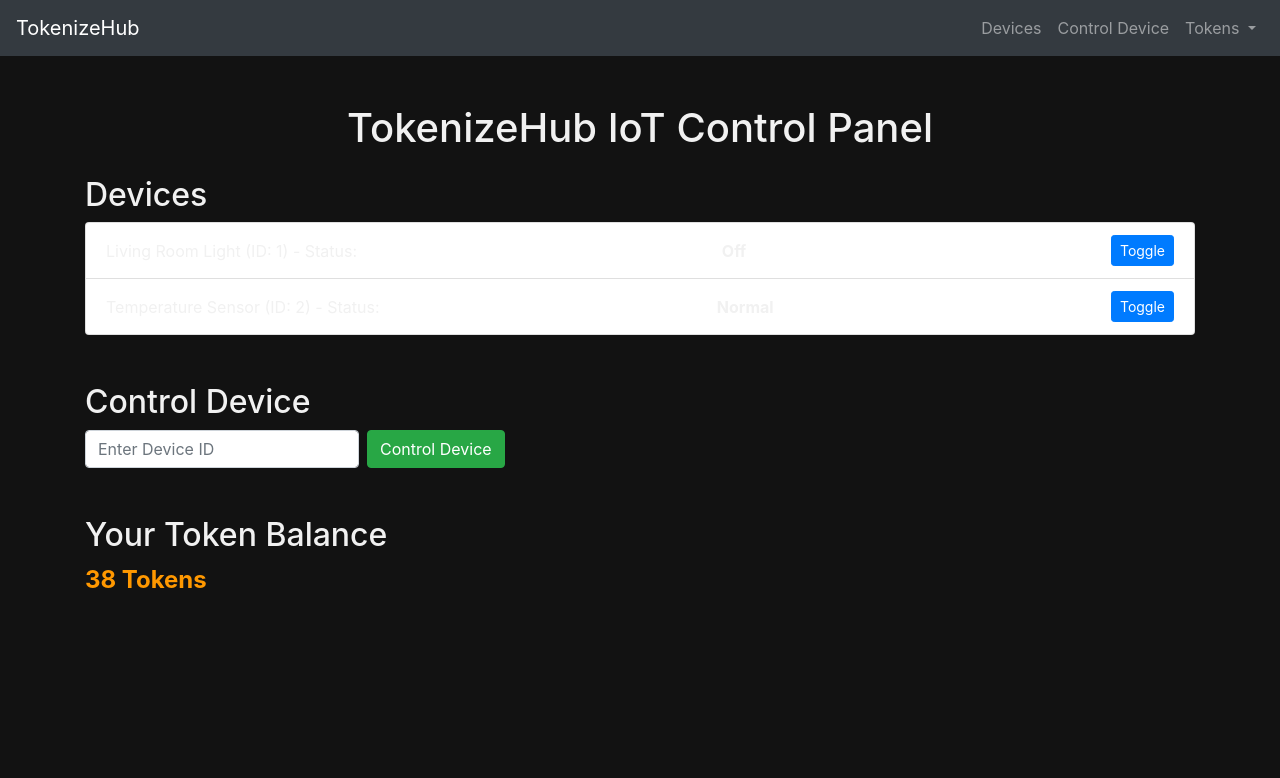
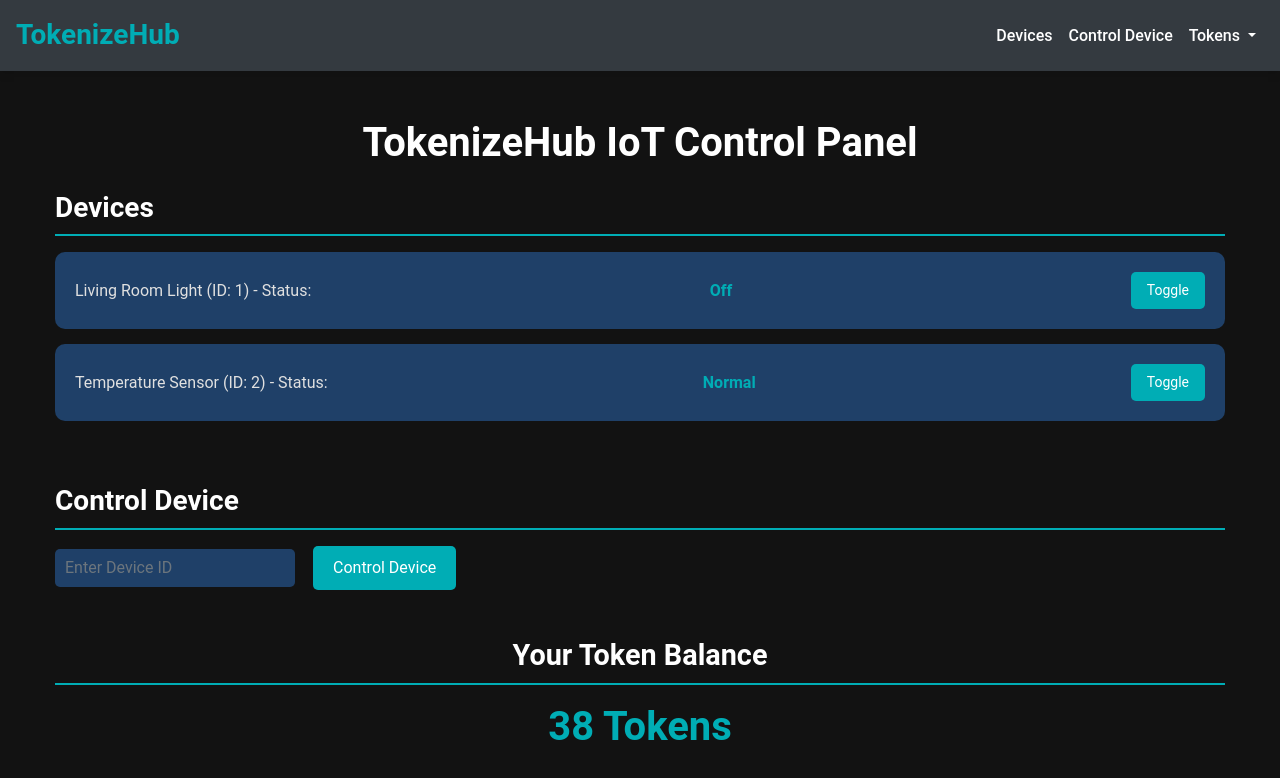
Before and after one commit to garvmygit/HackIndia-Spark-4---Blocksmiths, a plain HTML site: page index.html in a window 1280 px wide. Drawn offline with nearby package versions, Linux system fonts and the light colour scheme.

Commit message:
Update styles.css

```diff
--- a/styles.css
+++ b/styles.css
@@ -1,18 +1,191 @@
+/* Global Styles */
 body {
     background-color: #121212;
-    color: #f1f1f1;
+    color: #e0e0e0;
+    font-family: 'Roboto', sans-serif;
+    line-height: 1.6;
+    padding-bottom: 50px;
 }
 
+/* Heading Styles */
+h1, h2 {
+    color: #ffffff;
+    font-weight: 700;
+}
+
+h1 {
+    font-size: 2.5rem;
+}
+
+h2 {
+    font-size: 1.75rem;
+    margin-bottom: 1rem;
+    padding-bottom: 10px;
+    border-bottom: 2px solid #00adb5;
+}
+
+/* Navbar Styling */
+.navbar {
+    background-color: #1f4068;
+    box-shadow: 0 4px 8px rgba(0, 0, 0, 0.1);
+}
+
+.navbar-brand {
+    font-size: 1.75rem;
+    font-weight: 700;
+    color: #00adb5 !important;
+}
+
+.navbar-nav .nav-link {
+    color: #ffffff !important;
+    font-weight: 500;
+    transition: color 0.3s ease;
+}
+
+.navbar-nav .nav-link:hover {
+    color: #00adb5 !important;
+}
+
+.dropdown-menu {
+    background-color: #162447;
+    border: none;
+}
+
+.dropdown-item {
+    color: #e0e0e0;
+    transition: background-color 0.3s ease;
+}
+
+.dropdown-item:hover {
+    background-color: #00adb5;
+    color: #ffffff;
+}
+
+/* Container Styling */
+.container {
+    margin-top: 50px;
+    max-width: 1200px;
+}
+
+/* Devices Section */
 .device-list ul {
-    list-style: none;
     padding: 0;
+}
+
+.device-list .list-group-item {
+    background-color: #1f4068;
+    color: #e0e0e0;
+    border-radius: 10px;
+    border: none;
+    margin-bottom: 15px;
+    padding: 20px;
+    display: flex;
+    justify-content: space-between;
+    align-items: center;
+    transition: background-color 0.3s ease, box-shadow 0.3s ease;
+}
+
+.device-list .list-group-item:hover {
+    background-color: #0f3460;
+    box-shadow: 0px 4px 10px rgba(0, 0, 0, 0.2);
 }
 
 .device-status {
     font-weight: bold;
+    color: #00adb5;
+}
+
+.device-list .btn {
+    background-color: #00adb5;
+    border: none;
+    color: #ffffff;
+    padding: 8px 16px;
+    transition: background-color 0.3s ease;
+    border-radius: 5px;
+}
+
+.device-list .btn:hover {
+    background-color: #00c1c5;
+}
+
+/* Control Device Form */
+.device-control form {
+    display: flex;
+    align-items: center;
+}
+
+.device-control .form-control {
+    background-color: #1f4068;
+    color: #e0e0e0;
+    border: none;
+    border-radius: 5px;
+    padding: 10px;
+    margin-right: 10px;
+    transition: background-color 0.3s ease, box-shadow 0.3s ease;
+}
+
+.device-control .form-control:focus {
+    background-color: #162447;
+    outline: none;
+    box-shadow: 0 0 5px #00adb5;
+}
+
+.device-control .btn {
+    background-color: #00adb5;
+    color: #ffffff;
+    padding: 10px 20px;
+    border: none;
+    border-radius: 5px;
+    transition: background-color 0.3s ease;
+}
+
+.device-control .btn:hover {
+    background-color: #00c1c5;
+}
+
+/* Token Balance Section */
+.token-balance {
+    text-align: center;
+    margin-top: 40px;
+}
+
+.token-balance h2 {
+    font-size: 1.8rem;
+    color: #ffffff;
+    margin-bottom: 10px;
 }
 
 .token-balance p {
-    font-size: 1.5em;
-    color: #ff9800;
+    font-size: 2.5rem;
+    font-weight: bold;
+    color: #00adb5;
+    margin: 0;
 }
+
+/* Utility Classes */
+.mt-5 {
+    margin-top: 50px;
+}
+
+.mb-5 {
+    margin-bottom: 50px;
+}
+
+.text-center {
+    text-align: center;
+}
+
+/* Media Queries */
+@media (max-width: 768px) {
+    .navbar-brand {
+        font-size: 1.5rem;
+    }
+
+    h1 {
+        font-size: 2rem;
+    }
+
+    h2 {
+        font-size: 1.5rem;
+    }
+}
```
